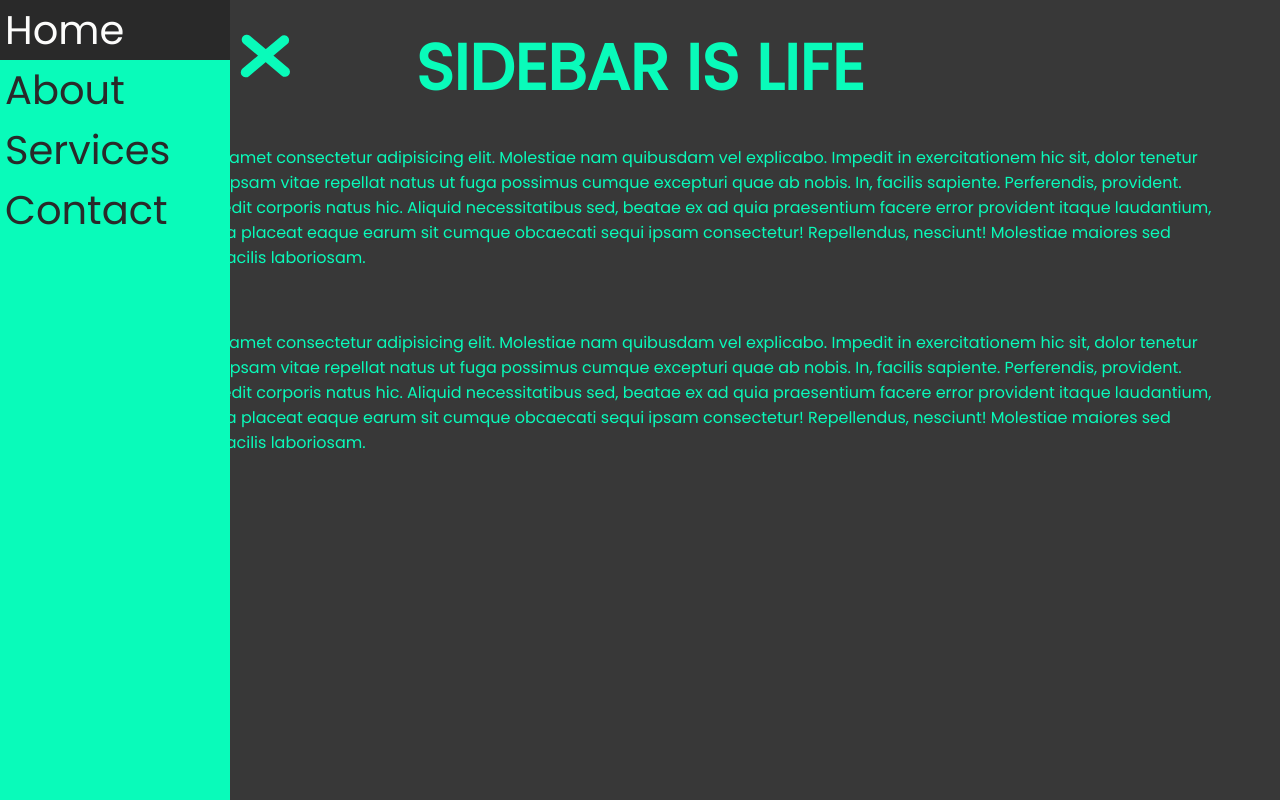
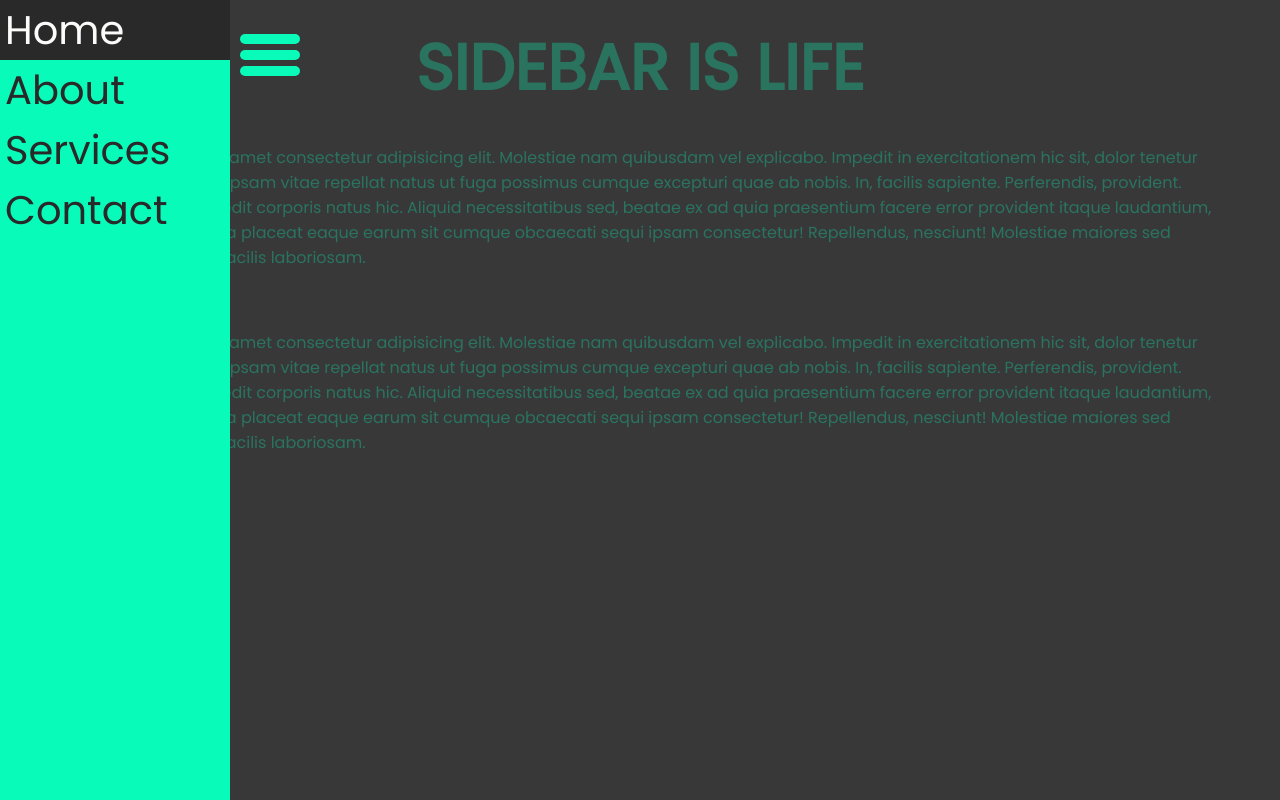
Before and after one commit to KayzerCs/TP4-JS-Sidebar, a plain HTML site: page index.html in a window 1280 px wide. Both pictures are taken after a click on the element 35 px from the left and 55 px from the top of the page. Drawn offline with Linux system fonts and the light colour scheme.

Commit message:
début de correction

```diff
--- a/index.js
+++ b/index.js
@@ -1,30 +1,7 @@
-// Créer un événement au click sur le hamburger menu pour sortir la sidebar, ranger la sidebar si on reclick dessus
+// Ordre de Priorité en CSS : !important > ID > CLasse > BaliseHTML
 
-// Ranger la sidebar si on click sur le contenu principal
+const sidebar = document.getElementById("side-bar");
 
-// BONUS
-// Créer en css l'hamburger menu qui se transforme en croix
-
-// Aide
-// Priorités en CSS : id > classe > baliseHtml
-
-document.addEventListener("DOMContentLoaded", () => {
-  let sidebar = document.getElementById("side-bar");
-  let toggleBtn = document.getElementById("btn");
-  let body = document.querySelector("body");
-
-  toggleBtn.addEventListener("click", () => {
-    let currentLeft = parseInt(window.getComputedStyle(sidebar).left, 10);
-    let newLeft = currentLeft === 0 ? -230 : 0;
-    sidebar.style.left = newLeft + "px";
-
-    toggleBtn.classList.toggle("cross", newLeft === 0);
-  });
-
-  body.addEventListener("click", () => {
-    if (parseInt(window.getComputedStyle(sidebar).left, 10) === 0) {
-      sidebar.style.left = "-230px";
-      toggleBtn.classList.remove("cross");
-    }
-  });
+btn.addEventListener("click", () => {
+  sidebar.classList.toggle("active");
 });
--- a/style.css
+++ b/style.css
@@ -50,18 +50,6 @@ p {
   transition: 0.3s;
 }
 
-.cross .bar:nth-child(1) {
-  transform: rotate(-40deg) translate(-15px, 10px);
-}
-
-.cross .bar:nth-child(2) {
-  opacity: 0;
-}
-
-.cross .bar:nth-child(3) {
-  transform: rotate(40deg) translate(-13px, -9px);
-}
-
 .toggle-btn span {
   width: 60px;
   height: 10px;
@@ -82,3 +70,11 @@ li:hover {
   background: #292929;
   color: #fcfcfb;
 }
+
+#side-bar.active {
+  left: 0;
+}
+
+.active ~ .content {
+  opacity: 0.3;
+}
```
